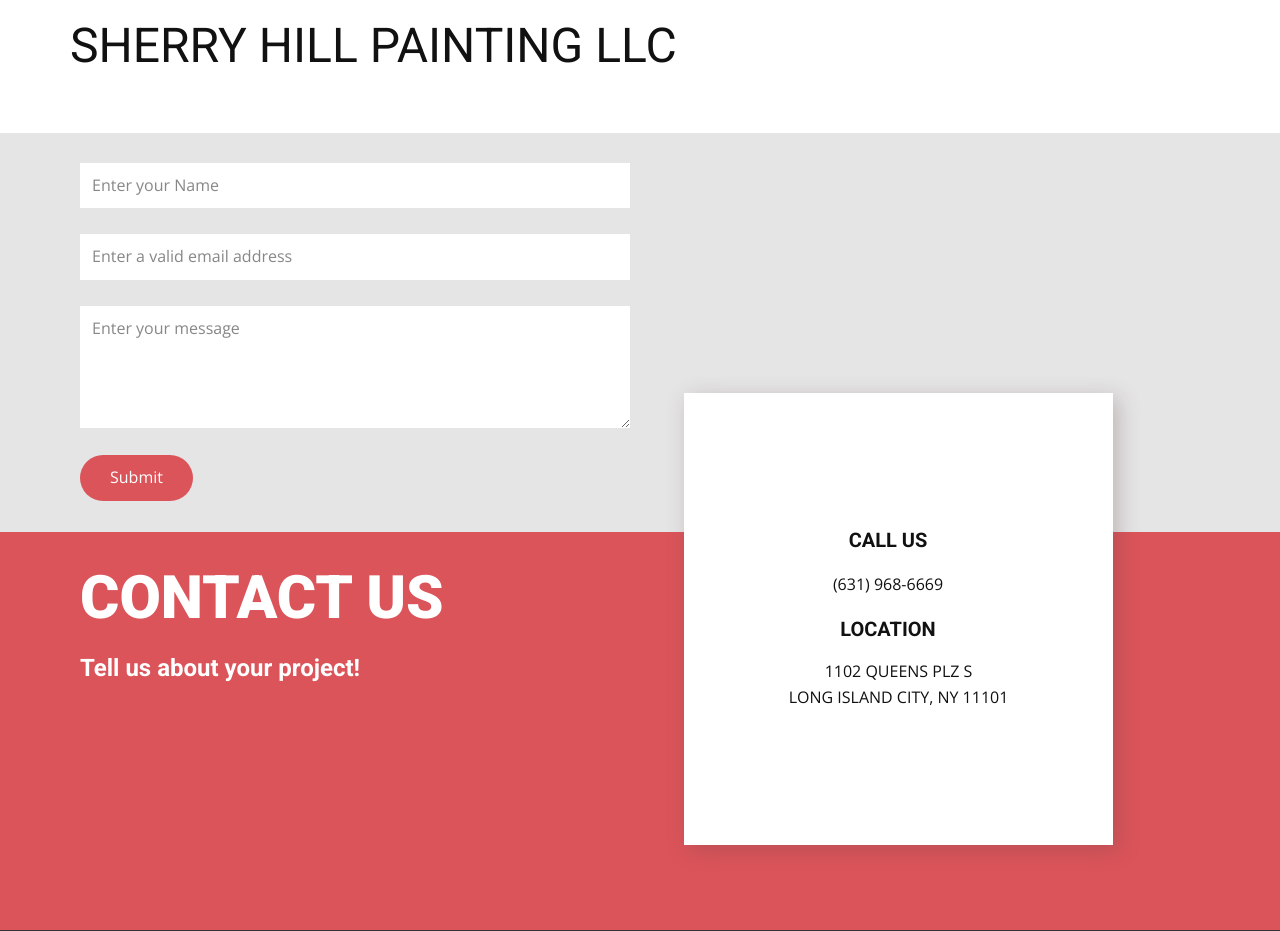
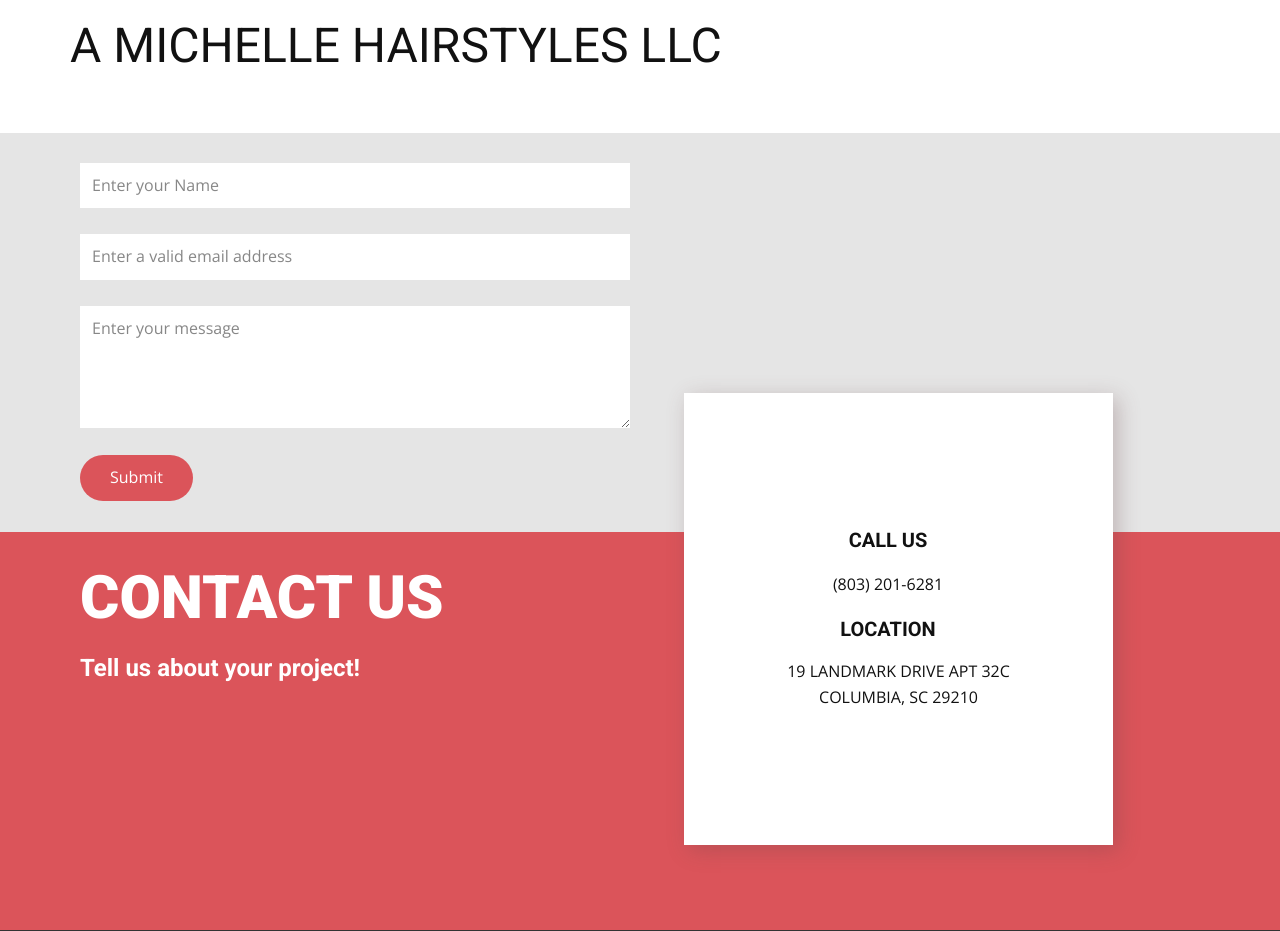
Before and after one commit to runacode/mich, a PHP site: page / in a window 1280 px wide. Shown: the top 931 px of the page. Run offline with PHP 8.4, Linux system fonts and the light colour scheme.

Commit message:
Update index.php

```diff
--- a/index.php
+++ b/index.php
@@ -1,7 +1,7 @@
-<?php $company = "SHERRY HILL PAINTING LLC";
-$phone = "(631) 968-6669";
-	$address1 = "1102 QUEENS PLZ S";
-	$address2 = "LONG ISLAND CITY, NY 11101";
+<?php $company = "A MICHELLE HAIRSTYLES LLC";
+$phone = "(803) 201-6281";
+	$address1 = "19 LANDMARK DRIVE APT 32C";
+	$address2 = "COLUMBIA, SC 29210";
 ?>
 <!DOCTYPE html>
 <html style="font-size: 16px;">
```
